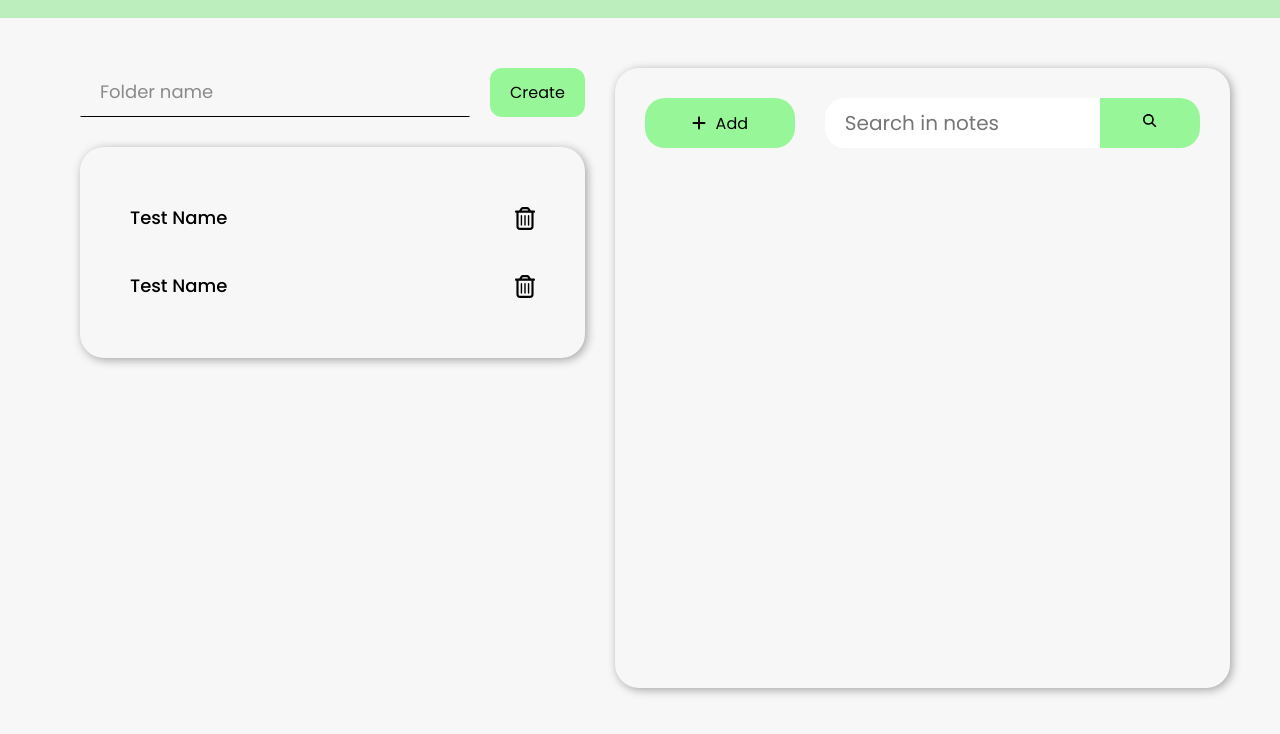
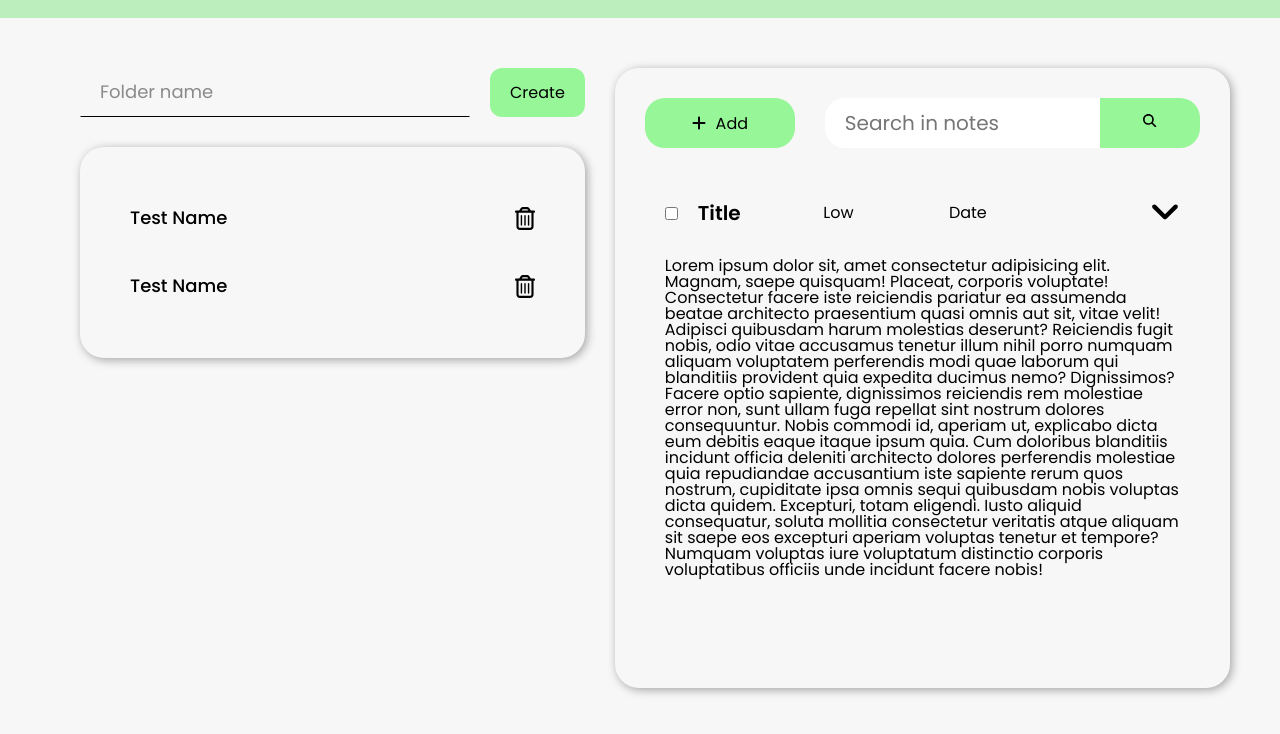
Before and after one commit to ArtmMtvnko/ToDo-List, a website built with webpack: page src/index.html in a window 1280 px wide. Shown: the part 62-796 px from the top of the page. Built offline with nearby package versions, Linux system fonts and the light colour scheme.

Commit message:
Start to design styles for notes.

```diff
--- a/src/index.html
+++ b/src/index.html
@@ -40,7 +40,22 @@
                 <button class="search">
                     <svg xmlns="http://www.w3.org/2000/svg" height="1em" viewBox="0 0 512 512"><!--! Font Awesome Free 6.4.2 by @fontawesome - https://fontawesome.com License - https://fontawesome.com/license (Commercial License) Copyright 2023 Fonticons, Inc. --><path d="M416 208c0 45.9-14.9 88.3-40 122.7L502.6 457.4c12.5 12.5 12.5 32.8 0 45.3s-32.8 12.5-45.3 0L330.7 376c-34.4 25.2-76.8 40-122.7 40C93.1 416 0 322.9 0 208S93.1 0 208 0S416 93.1 416 208zM208 352a144 144 0 1 0 0-288 144 144 0 1 0 0 288z"/></svg>
                 </button>
-                <div class="notes"></div>
+                <div class="notes">
+                    <div class="notes__item">
+                        <input type="checkbox">
+                        <p class="notes__title">Title</p>
+                        <p class="notes__priority">Low</p>
+                        <p class="notes__date">Date</p>
+                        <img class="notes__arrow-button" src="assets/icons/angle-down.svg" alt="">
+                        <div class="notes__description">
+                            <p>Lorem ipsum dolor sit, amet consectetur adipisicing elit. Magnam, saepe quisquam! Placeat, corporis voluptate! Consectetur facere iste reiciendis pariatur ea assumenda beatae architecto praesentium quasi omnis aut sit, vitae velit!
+                            Adipisci quibusdam harum molestias deserunt? Reiciendis fugit nobis, odio vitae accusamus tenetur illum nihil porro numquam aliquam voluptatem perferendis modi quae laborum qui blanditiis provident quia expedita ducimus nemo? Dignissimos?
+                            Facere optio sapiente, dignissimos reiciendis rem molestiae error non, sunt ullam fuga repellat sint nostrum dolores consequuntur. Nobis commodi id, aperiam ut, explicabo dicta eum debitis eaque itaque ipsum quia.
+                            Cum doloribus blanditiis incidunt officia deleniti architecto dolores perferendis molestiae quia repudiandae accusantium iste sapiente rerum quos nostrum, cupiditate ipsa omnis sequi quibusdam nobis voluptas dicta quidem. Excepturi, totam eligendi.
+                            Iusto aliquid consequatur, soluta mollitia consectetur veritatis atque aliquam sit saepe eos excepturi aperiam voluptas tenetur et tempore? Numquam voluptas iure voluptatum distinctio corporis voluptatibus officiis unde incidunt facere nobis!</p>
+                        </div>
+                    </div>
+                </div>
             </section>
         </main>
     </div>
--- a/src/index.js
+++ b/src/index.js
@@ -4,11 +4,11 @@ import './scripts/folderInputAnimation.js'
 import './scripts/popUp.js'
 
 import { createFolder } from './scripts/createFolder.js'
-import { Folders } from './scripts/Folders.js'
+import { FolderList } from './scripts/FolderList.js'
 
 import { createPopUp } from './scripts/popUp.js'
 
-const folders = new Folders()
+const folders = FolderList()
 
 const createFolderBtn = document.querySelector('#createFolderBtn')
 const folderNameInput = document.querySelector('#folderName')
@@ -17,7 +17,6 @@ createFolderBtn.addEventListener('click', () => {
     if (folderNameInput.value.trim() === '') return
     const folder = createFolder(folderNameInput.value)
     folder.addFolderToList()
-    folders.addFolder(folder)
 
     folderNameInput.value = ''
 })
--- /dev/null
+++ b/src/scripts/FolderList.js
@@ -0,0 +1,26 @@
+export function FolderList() {
+    const folder = {
+        list: []
+    }
+    return {
+        ...folder,
+        ...setNoteImplementor(folder),
+        ...getNoteImplementor(folder)
+    }
+}
+
+function setNoteImplementor({list}) {
+    return {
+        setNote: (noteObj) => {
+            list.push(noteObj)
+        }
+    }
+}
+
+function getNoteImplementor({list}) {
+    return {
+        getNotes: () => {
+            return list
+        }
+    }
+}
--- a/src/scripts/Folders.js
+++ /dev/null
@@ -1,9 +0,0 @@
-export class Folders {
-    constructor() {
-        this.list = []
-    }
-
-    addFolder(folder) {
-        this.list.push(folder)
-    }
-}
--- a/src/scripts/addNote.js
+++ /dev/null
@@ -1,5 +0,0 @@
-const addNoteBtn = document.querySelector('#addNote')
-
-addNoteBtn.addEventListener('click', () => {
-
-})
--- a/src/scripts/popUp.js
+++ b/src/scripts/popUp.js
@@ -2,6 +2,7 @@ import xmark from '../assets/icons/xmark.svg'
 
 export function createPopUp(title = '', description = '', priority = 'low', date = 0) {
     const params = {
+        done,
         title,
         description,
         priority,
--- a/src/styles/main.scss
+++ b/src/styles/main.scss
@@ -38,3 +38,50 @@
         border-bottom-right-radius: 20px;
     }
 }
+
+.notes {
+    grid-column: 1 / -1;
+
+    display: flex;
+    flex-direction: column;
+
+    margin: 40px 0;
+}
+
+.notes__item {
+    display: grid;
+    grid-template: 50px minmax(0px, auto) / auto 1fr 1fr 1fr 1fr;
+    justify-items: start;
+    align-items: center;
+    border-radius: 20px;
+    overflow: hidden;
+
+    input {
+        margin: 0 20px;
+    }
+
+    .notes__title {
+        font-size: 20px;
+        font-weight: 600;
+    }
+
+    img {
+        width: 30px;
+    }
+
+    .notes__arrow-button {
+        justify-self: end;
+        margin: 0 20px;
+    }
+
+    .notes__description {
+        grid-column: 1 / -1;
+
+        padding: 20px;
+        overflow: hidden;
+    }
+
+    &:hover {
+        background-color: #dfdfdf;
+    }
+}
```
Also changed, not shown: src/assets/icons/angle-down.svg (added).
